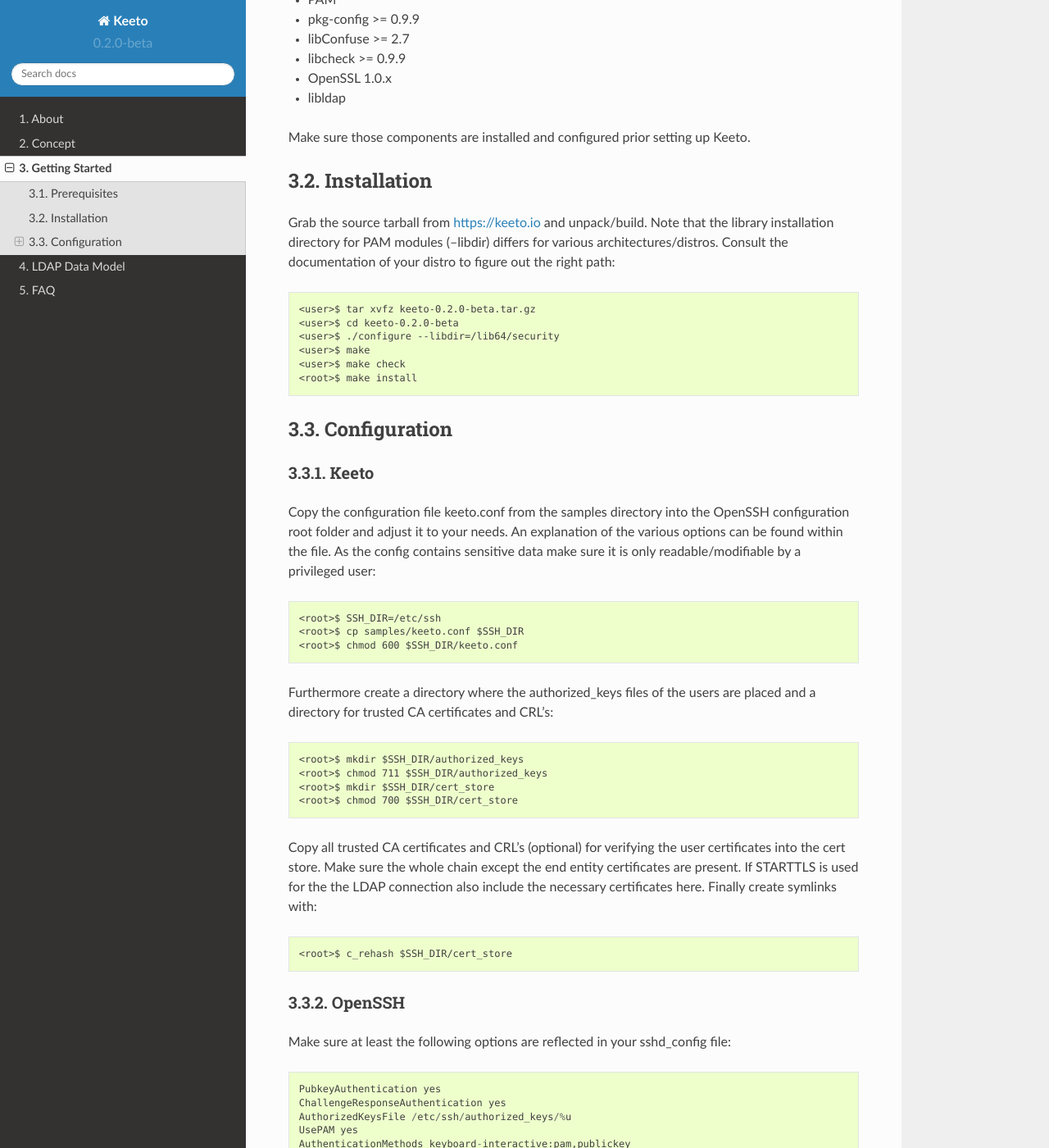
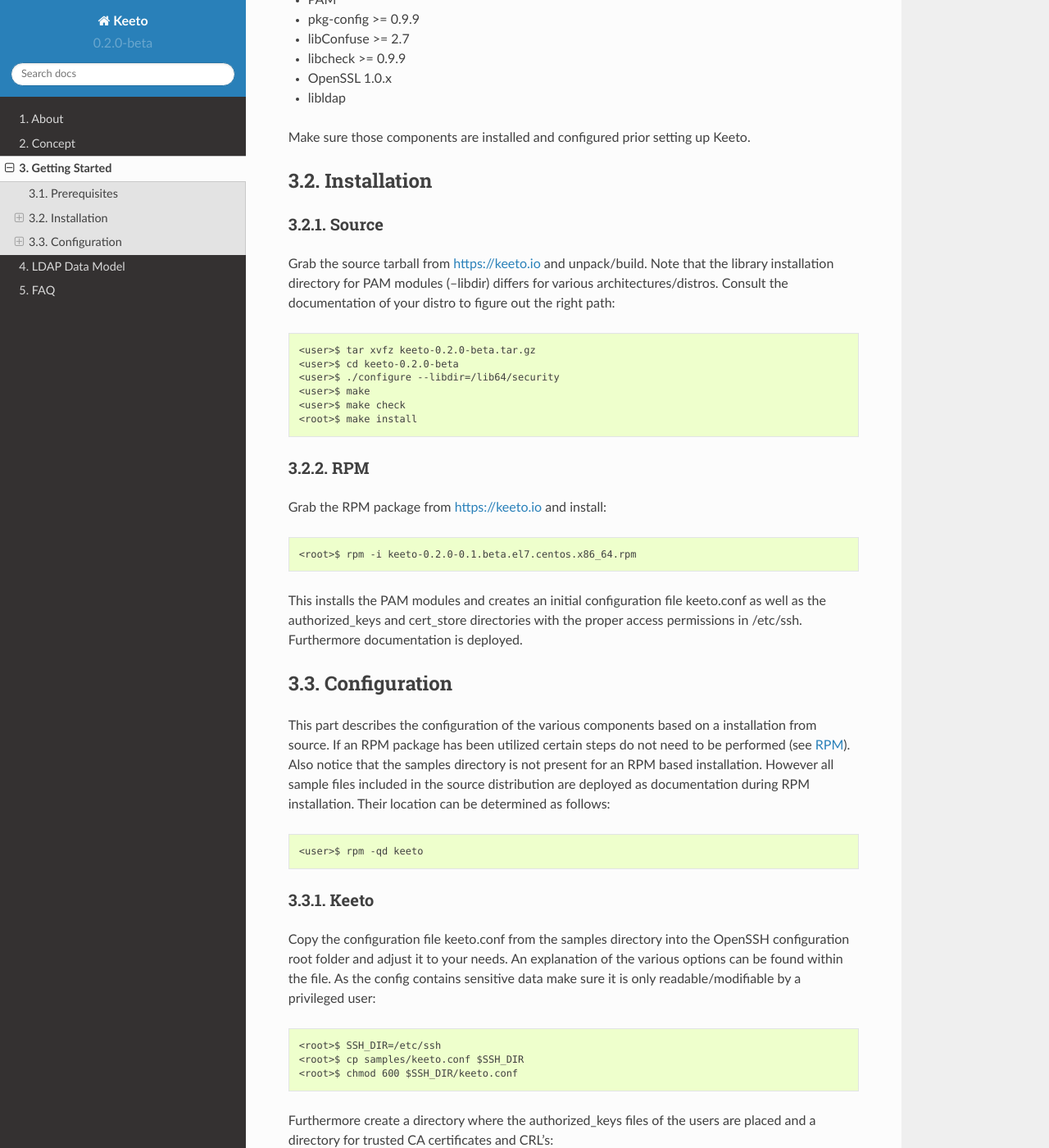
Before and after one commit to flix-/keeto-doc, a Sphinx documentation site: the page built from source/getting_started.rst, in a window 1280 px wide and 1400 px high, scrolled down 348 px. Shown: the whole window at 82% size. Built offline with Sphinx 7.4.7 and the Read the Docs theme 2.0.0, drawn with Linux system fonts in a browser that asks for light colours; some of the changed text lies outside the part shown.

Commit message:
add RPM installation / configuration

```diff
--- a/source/conf.py
+++ b/source/conf.py
@@ -51,7 +51,7 @@
 
 # General information about the project.
 project = 'Keeto'
-copyright = '2016 Sebastian Roland <seroland86@gmail.com>'
+copyright = '2016-2017 Sebastian Roland <seroland86@gmail.com>'
 author = 'Sebastian Roland'
 
 # The version info for the project you're documenting, acts as replacement for
--- a/source/getting_started.rst
+++ b/source/getting_started.rst
@@ -22,6 +22,9 @@
 Installation
 ------------
 
+Source
+^^^^^^
+
 Grab the source tarball from https://keeto.io and unpack/build. Note
 that the library installation directory for PAM modules (--libdir)
 differs for various architectures/distros. Consult the documentation of
@@ -34,8 +37,32 @@
     <user>$ make check
     <root>$ make install
 
+.. _rpm-installation:
+
+RPM
+^^^
+
+Grab the RPM package from https://keeto.io and install::
+
+    <root>$ rpm -i keeto-0.2.0-0.1.beta.el7.centos.x86_64.rpm
+
+This installs the PAM modules and creates an initial configuration file
+keeto.conf as well as the authorized_keys and cert_store directories
+with the proper access permissions in /etc/ssh. Furthermore documentation
+is deployed.
+
 Configuration
 -------------
+
+This part describes the configuration of the various components based
+on a installation from source. If an RPM package has been utilized
+certain steps do not need to be performed (see :ref:`rpm-installation`).
+Also notice that the samples directory is not present for an RPM based
+installation. However all sample files included in the source
+distribution are deployed as documentation during RPM installation.
+Their location can be determined as follows::
+
+    <user>$ rpm -qd keeto
 
 Keeto
 ^^^^^
```
